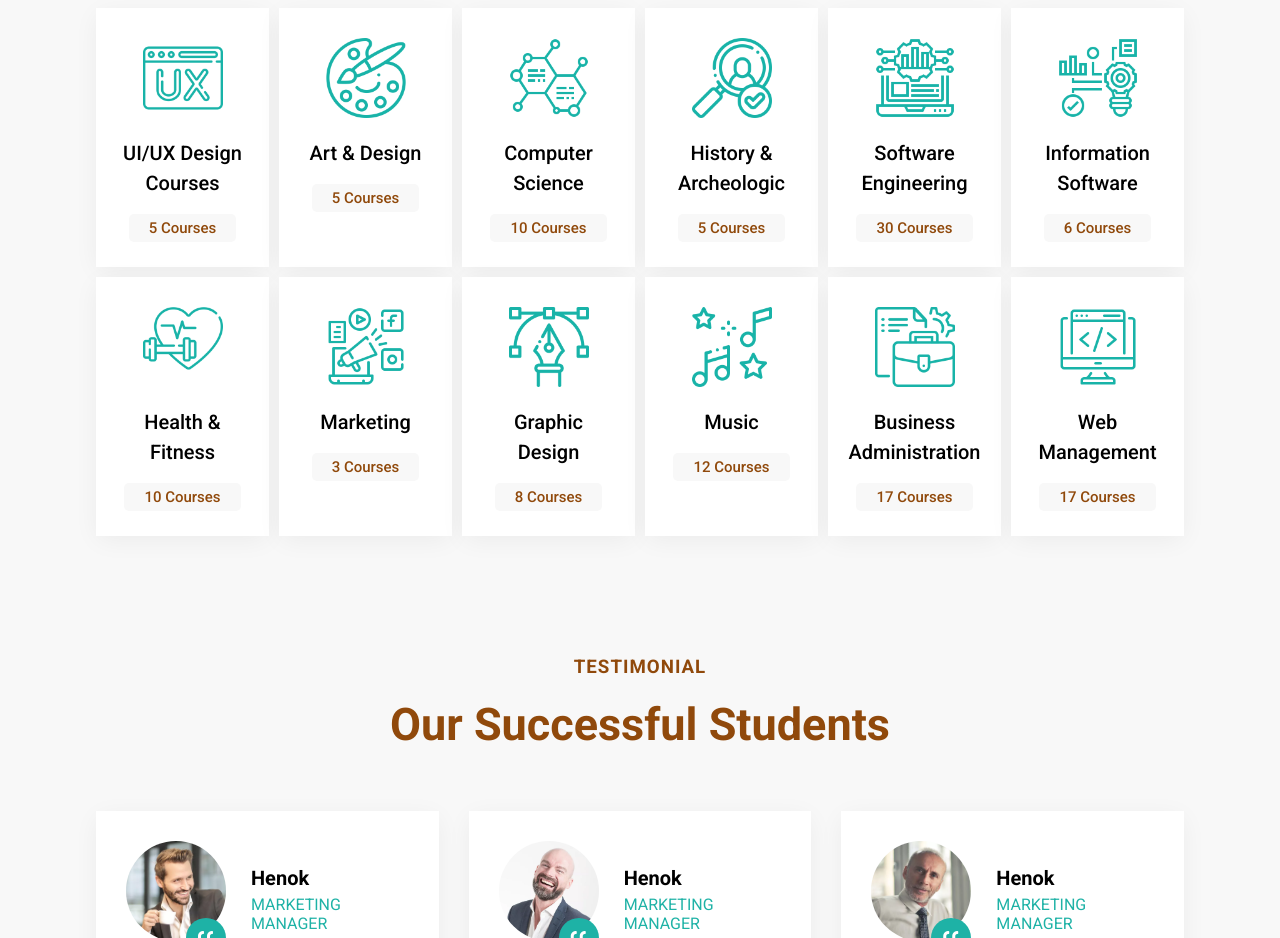
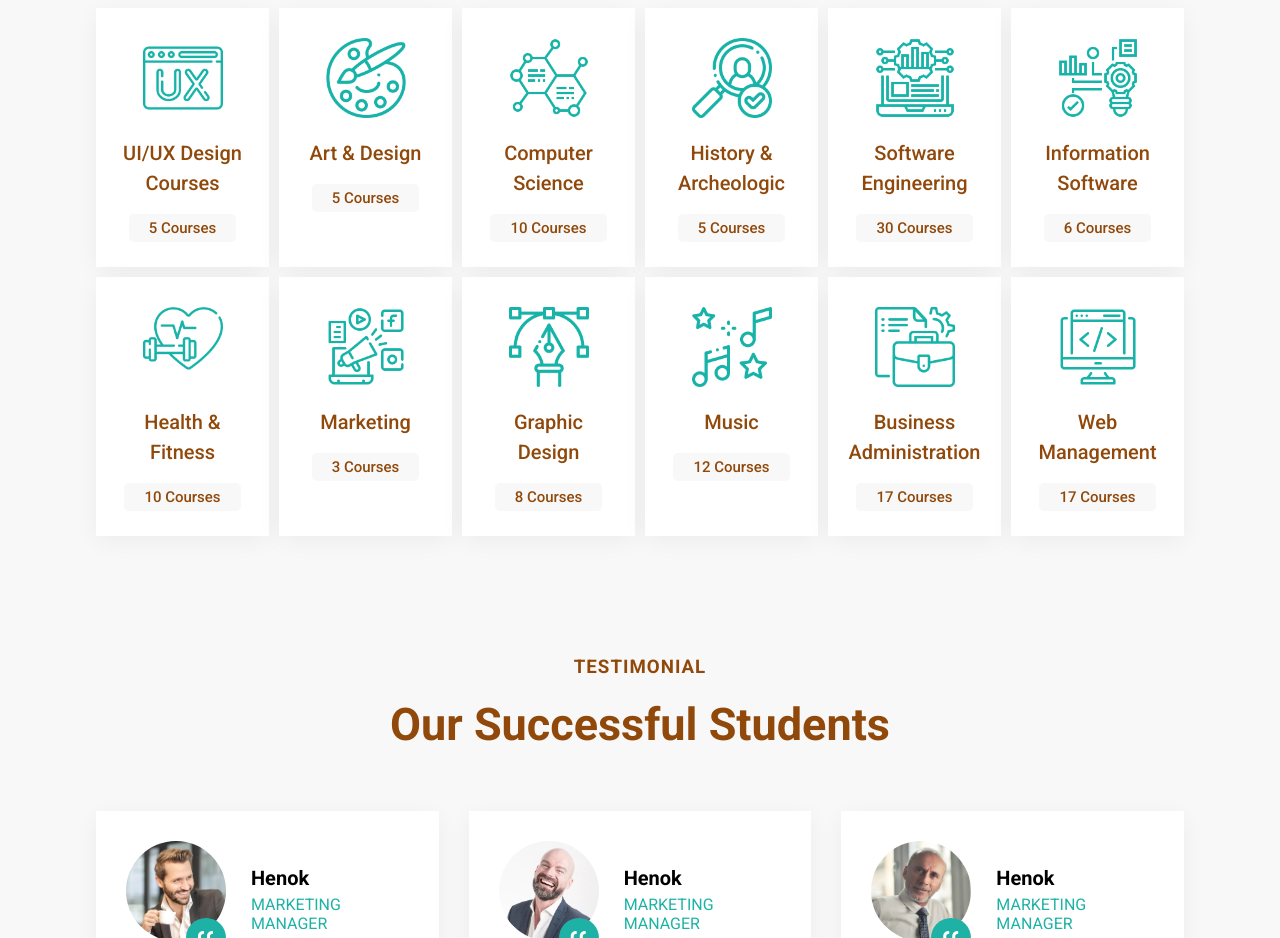
Before and after one commit to hena1086/sage-collaborated, a React (Create React App) app: page / in a window 1280 px wide. Shown: the part 2920-3858 px from the top of the page. Built offline with nearby package versions, Linux system fonts and the light colour scheme.

Commit message:
text color

```diff
--- a/src/components/allcourses/courses.css
+++ b/src/components/allcourses/courses.css
@@ -90,6 +90,7 @@
   font-size: 20px;
   margin: 20px 0;
   line-height: 30px;
+  color: #90490b;
 }
 .online span {
   background-color: #f8f8f8;
@@ -106,6 +107,7 @@
   background-color: #90490b;
   border-radius: 5px;
   cursor: pointer;
+
 }
 .online .box:hover .show {
   opacity: 1;
```
